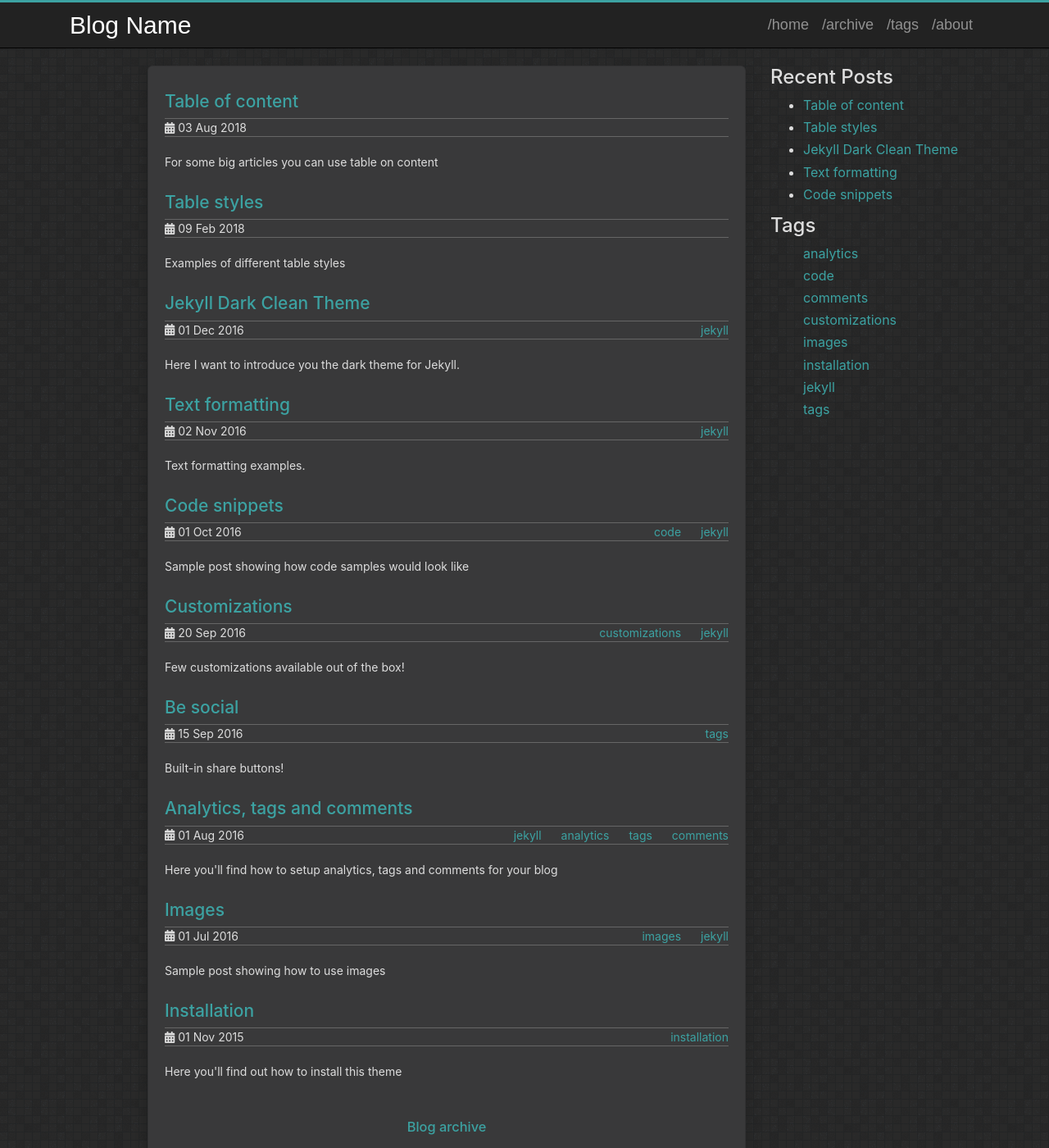
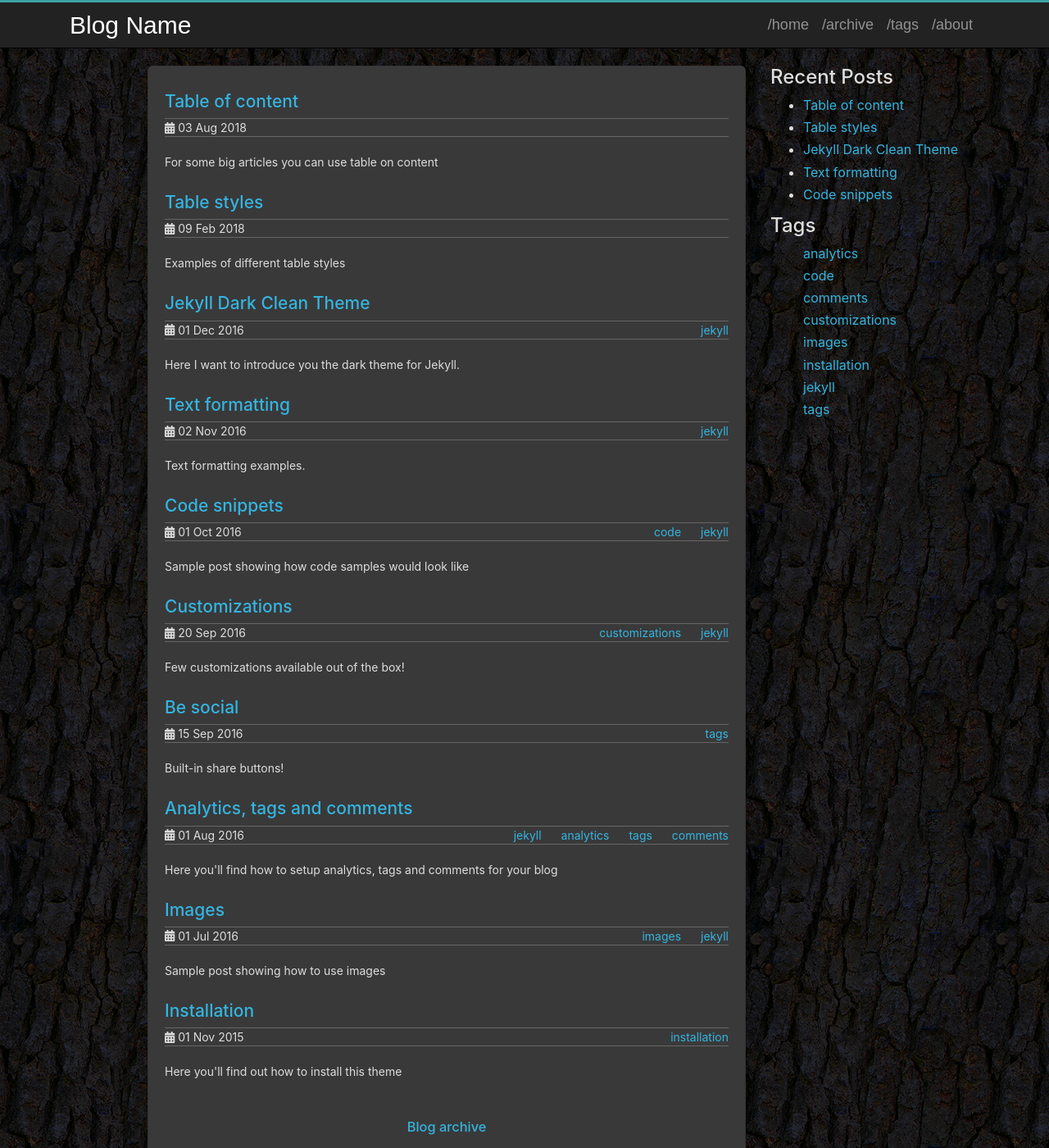
Before and after one commit to Paranoid2droid/paranoid2droid.github.io, a Jekyll site: the page built from index.html, in a window 1280 px wide and 1400 px high. Shown: the whole window at 82% size. Built offline with Jekyll 4.4.1, drawn with Linux system fonts in a browser that asks for light colours.

Commit message:
change background and color

```diff
--- a/assets/css/theme.scss
+++ b/assets/css/theme.scss
@@ -17,10 +17,10 @@
 //********************************************************
 
 // Several accent colors, choose one or create your own!
-$accent-color: #3CA2A2;    // original =)
+//accent-color: #3CA2A2;    // original =)
 //$accent-color: #C38FD6;  // velvet
 //$accent-color: #8FD6B3;  // greenish
-//$accent-color: #35B4DE;  // bluish
+$accent-color: #35B4DE;  // bluish
 //$accent-color: #D2E354;  // yellowish
 //$accent-color: #52B54B;  // green
 
@@ -31,7 +31,7 @@ $footer-background-color: #292c2f;
 $note-color: #87CEFA;
 $warning-color: #ffff00;
 // use this or pick any from /css/pics/background folder or from transparenttextures.com
-$background-pattern: 'random-grey-variations.png';
+$background-pattern: 'shley-tree-1.png';
 
 //********************************************************
 //                  Common styles
```
